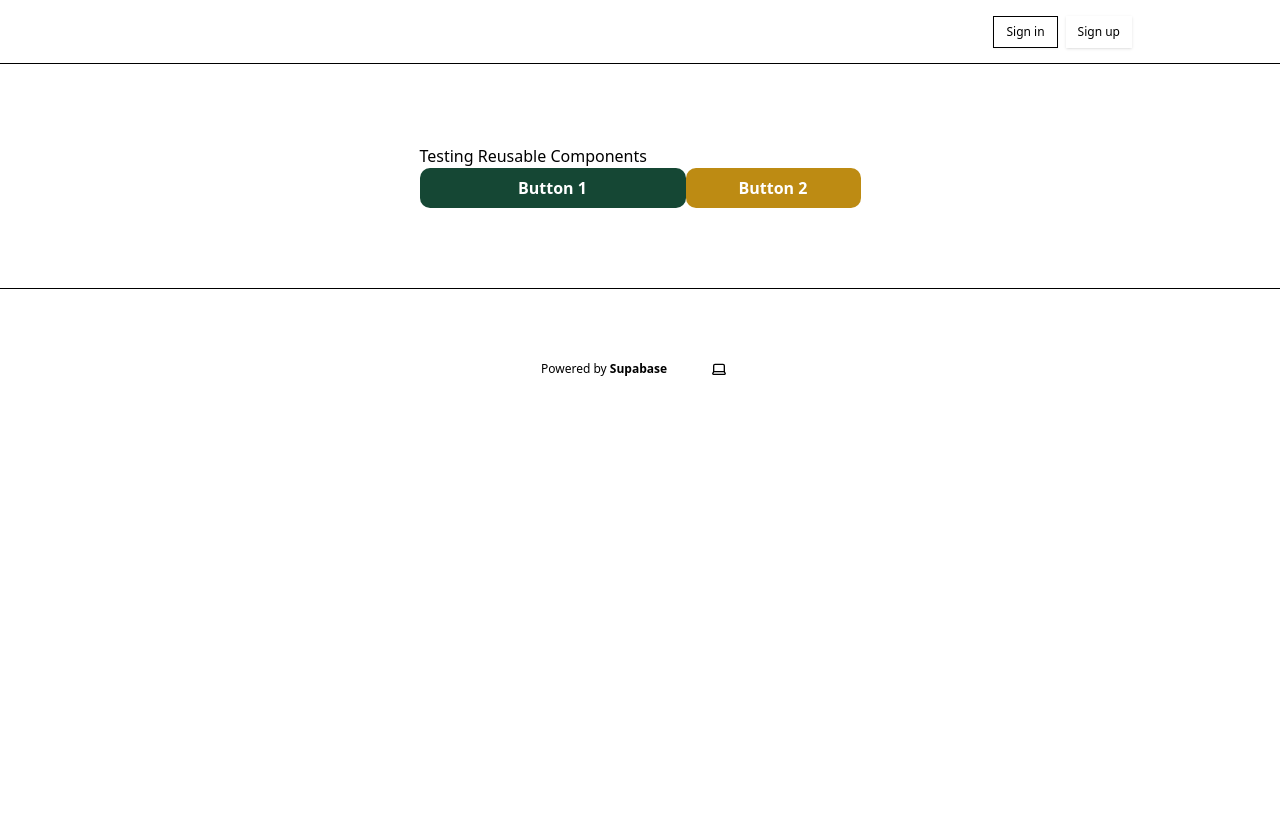
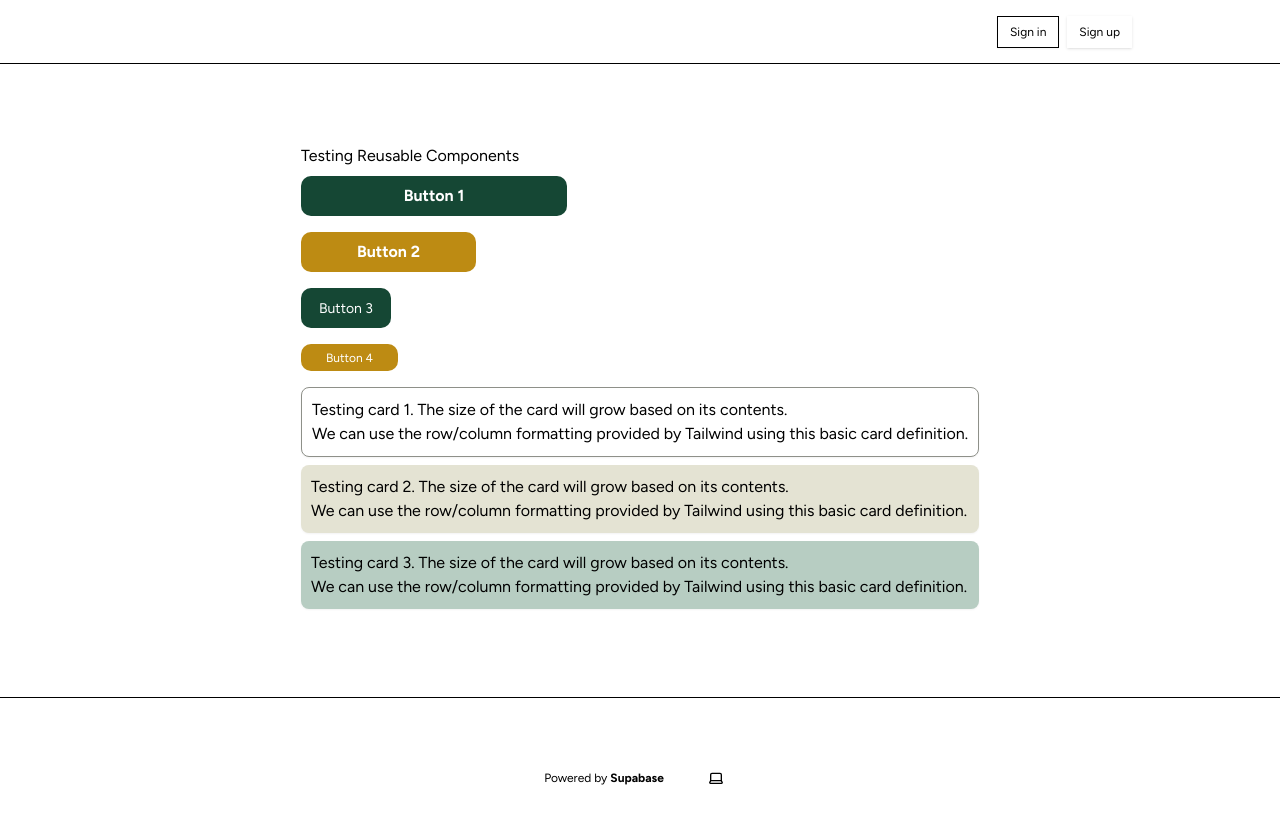
Before and after one commit to CPSECapstone/CENG-career-hub, a Next.js app: page / in a window 1280 px wide. Shown: the top 824 px of the page. Before the commit the page ends 800 px from the top, so only its background shows below. Built offline with nearby package versions, Linux system fonts and the light colour scheme; no server answers.

Commit message:
Added more basic button & card styles

```diff
--- a/app/globals.css
+++ b/app/globals.css
@@ -1,15 +1,6 @@
 @tailwind base;
 @tailwind components;
 @tailwind utilities;
-@tailwind theme;
-
-/* COLOR PALETTE */
-/* colors aren't transferring to page.tsx - need to debug */
-
-@theme {
-  --font-body: "Figtree", sans-serif;
-  --font-heading: "Figtree", sans-serif;
-}
 
 /* GLOBAL STYLES */
 
@@ -45,48 +36,99 @@
   .btn-primary {
     background-color: theme('colors.poly-green');
     color: white;
-
     border-radius: 10px;
     padding: 0.5rem 0.75rem 0.5rem 0.75rem;
     width: 266px;
     height: 40px;
-
     font-family: var(--font-body);
     font-size: 16px;
     font-weight: 600;
-
     cursor: pointer;
     text-align: center;
     justify-content: center;
-
     transition: filter 150ms ease;
   }
-  .btn-primary:hover {
+  .btn-primary:hover, .btn-tertiary:hover {
     color: theme('colors.poly-green');
     background-color: rgba(21, 72, 52, 0.3);
   }
 
   .btn-secondary {
-    background-color: #bd8b13;
+    background-color: theme('colors.mustang-gold');
     color: white;
-
-    /* edit these values as needed */
     border-radius: 10px;
     padding: 0.5rem 0.75rem 0.5rem 0.75rem;
     width: 175px;
     height: 40px;
-
     font-family: var(--font-body);
     font-size: 16px;
     font-weight: 600;
-
     cursor: pointer;
     text-align: center;
-
     transition: filter 150ms ease;
   }
-  .btn-secondary:hover {
-    color: #bd8b13;
+  .btn-secondary:hover, .btn-quaternary:hover {
+    color: theme('colors.mustang-gold');
     background-color: rgba(189, 139, 19, 0.3);
   }
+
+  .btn-tertiary {
+    background-color: theme('colors.poly-green');
+    color: white;
+    border-radius: 10px;
+    padding: 0.5rem 0.5rem 0.5rem 0.5rem;
+    width: 90px;
+    height: 40px;
+    font-family: var(--font-body);
+    font-size: 14px;
+    font-weight: 500;
+    cursor: pointer;
+    text-align: center;
+    transition: filter 150ms ease;
+  }
+
+  .btn-quaternary{
+    background-color: theme('colors.mustang-gold');
+    color: white;
+    border-radius: 10px;
+    padding: 0.25rem 0.5rem 0.25rem 0.5rem;
+    width: 97px;
+    height: 27px;
+    font-family: var(--font-body);
+    font-size: 12px;
+    font-weight: 500;
+    cursor: pointer;
+    text-align: center;
+    transition: filter 150ms ease;
+  }
+
+  /* Basic Card Style */
+
+  .beige-card {
+    display: flex;
+    flex-direction: column;
+    border-radius: 0.5rem;
+    background-color: theme('colors.beige');
+    box-shadow: 0 1px 2px 0 rgba(0, 0, 0, 0.05);
+    padding: 10px;
+  }
+
+  .white-card{
+    display: flex;
+    flex-direction: column;
+    border-radius: 0.5rem;
+    border: 1px solid theme('colors.gray');
+    background-color: white;
+    box-shadow: 0 1px 2px 0 rgba(0, 0, 0, 0.05);
+    padding: 10px;
+  }
+
+  .sage-card{
+    display: flex;
+    flex-direction: column;
+    border-radius: 0.5rem;
+    background-color: theme('colors.sage');
+    box-shadow: 0 1px 2px 0 rgba(0, 0, 0, 0.05);
+    padding: 10px;
+  }
 }
--- a/app/layout.tsx
+++ b/app/layout.tsx
@@ -1,7 +1,12 @@
 import type { Metadata } from "next";
-import "@fontsource/figtree";
+import { Figtree } from "next/font/google";
 import { ThemeProvider } from "next-themes";
 import "./globals.css";
+
+const FigTree = Figtree({
+  weight: ["400", "700"],
+  subsets: ["latin"],
+})
 
 const defaultUrl = process.env.VERCEL_URL
   ? `https://${process.env.VERCEL_URL}`
@@ -22,7 +27,7 @@ export default function RootLayout({
 }>) {
   return (
     <html lang="en" suppressHydrationWarning>
-      <body>
+      <body className={FigTree.className}>
         <ThemeProvider
           attribute="class"
           defaultTheme="system"
--- a/app/page.tsx
+++ b/app/page.tsx
@@ -23,8 +23,26 @@ export default function Home() {
         </nav>
         <div>
           <h2>Testing Reusable Components</h2>
-          <button className="btn-primary">Button 1</button>
-          <button className="btn-secondary">Button 2</button>
+          <button className="btn-primary mt-2 mb-2">Button 1</button>
+          <br></br>
+          <button className="btn-secondary mt-2 mb-2">Button 2</button>
+          <br></br>
+          <button className="btn-tertiary mt-2 mb-2">Button 3</button>
+          <br></br>
+          <button className="btn-quaternary mt-2 mb-2">Button 4</button>
+          <br></br>
+          <div className="white-card mt-2 mb-2">
+            <p>Testing card 1. The size of the card will grow based on its contents.</p>
+            <p>We can use the row/column formatting provided by Tailwind using this basic card definition.</p>
+          </div>
+          <div className="beige-card mt-2 mb-2">
+            <p>Testing card 2. The size of the card will grow based on its contents.</p>
+            <p>We can use the row/column formatting provided by Tailwind using this basic card definition.</p>
+          </div>
+          <div className="sage-card mt-2 mb-2">
+            <p>Testing card 3. The size of the card will grow based on its contents.</p>
+            <p>We can use the row/column formatting provided by Tailwind using this basic card definition.</p>
+          </div>
         </div>
         <footer className="w-full flex items-center justify-center border-t mx-auto text-center text-xs gap-8 py-16">
           <p>
```
